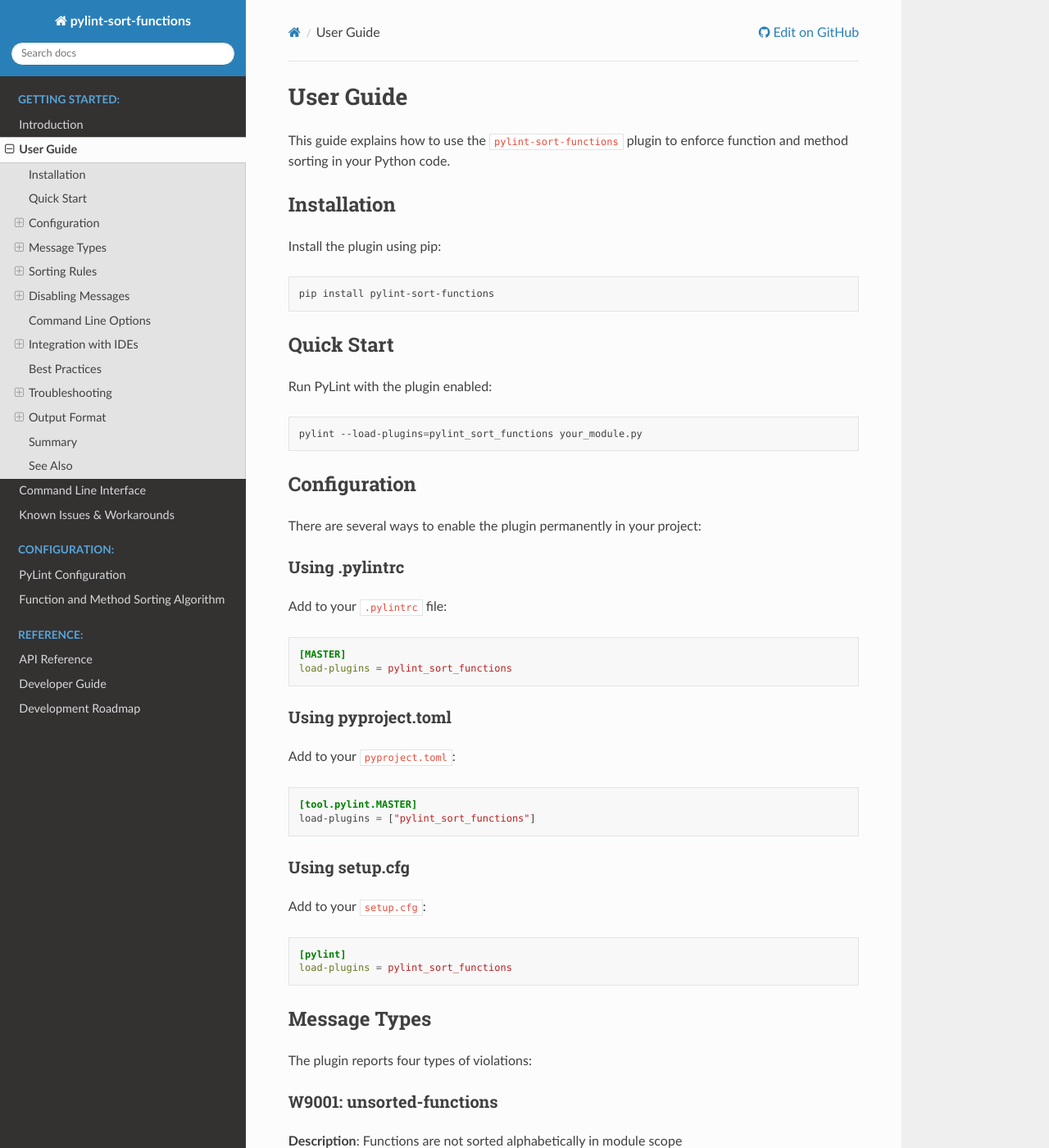
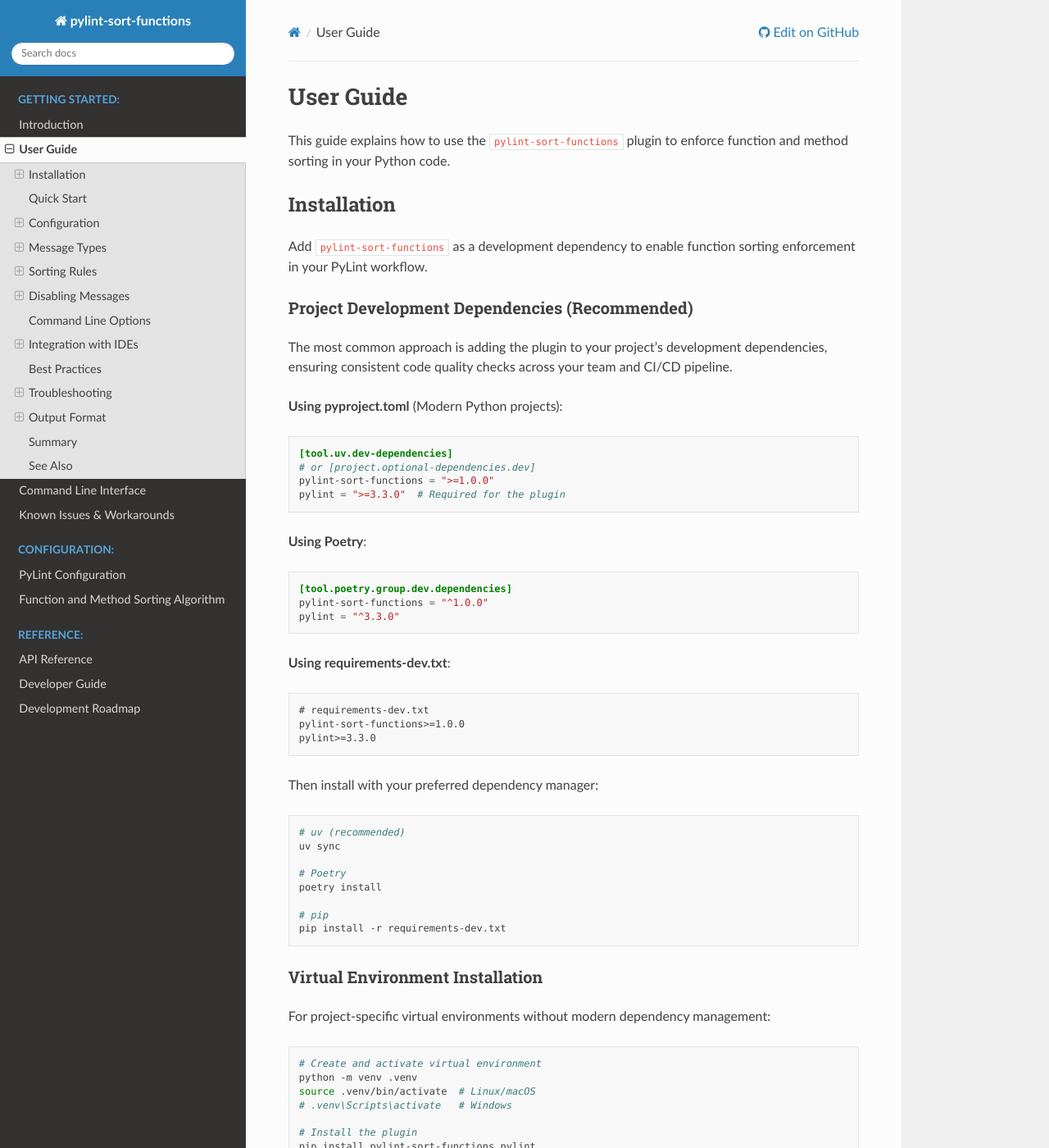
Before and after one commit to hakonhagland/pylint-sort-functions, a Sphinx documentation site: the page built from docs/usage.rst, in a window 1280 px wide and 1400 px high. Shown: the whole window at 82% size. Built offline with Sphinx 7.4.7 and the Read the Docs theme 3.1.0, drawn with Linux system fonts in a browser that asks for light colours; some of the changed text lies outside the part shown.

Commit message:
feat: modernize usage.rst installation and configuration sections
- Rewrite Installation section to lead with dev dependencies (Task #44)
  - Focus on PyLint plugin integration over CLI tool
  - Add modern dependency management (uv, Poetry, requirements-dev.txt)
  - Include CI/CD integration examples
  - Cross-reference CLI tool without duplication

- Add missing plugin configuration options (Task #45)
  - Document public-api-patterns and enable-privacy-detection
  - Provide both pyproject.toml and .pylintrc examples
  - Include configuration options reference with defaults

- Update Troubleshooting section (Task #56)
  - Fix critical PyLint version requirement (2.0+ → >=3.3.0)
  - Add Python version requirement (>=3.11)
  - Add Configuration Issues and Privacy Detection Issues sections
  - Enhance False Positives section with public API pattern examples

- Fix RST spacing issue in Best Practices section (Task #54)
  - Add proper vertical spacing between numbered items

🤖 Generated with [Claude Code](https://claude.ai/code)

Co-Authored-By: Claude <noreply@anthropic.com>

```diff
--- a/docs/usage.rst
+++ b/docs/usage.rst
@@ -6,11 +6,87 @@ This guide explains how to use the ``pylint-sort-functions`` plugin to enforce f
 Installation
 ------------
 
-Install the plugin using pip:
+Add ``pylint-sort-functions`` as a development dependency to enable function sorting enforcement in your PyLint workflow.
+
+Project Development Dependencies (Recommended)
+~~~~~~~~~~~~~~~~~~~~~~~~~~~~~~~~~~~~~~~~~~~~~~
+
+The most common approach is adding the plugin to your project's development dependencies, ensuring consistent code quality checks across your team and CI/CD pipeline.
+
+**Using pyproject.toml** (Modern Python projects):
+
+.. code-block:: toml
+
+    [tool.uv.dev-dependencies]
+    # or [project.optional-dependencies.dev]
+    pylint-sort-functions = ">=1.0.0"
+    pylint = ">=3.3.0"  # Required for the plugin
+
+**Using Poetry**:
+
+.. code-block:: toml
+
+    [tool.poetry.group.dev.dependencies]
+    pylint-sort-functions = "^1.0.0"
+    pylint = "^3.3.0"
+
+**Using requirements-dev.txt**:
+
+.. code-block:: text
+
+    # requirements-dev.txt
+    pylint-sort-functions>=1.0.0
+    pylint>=3.3.0
+
+Then install with your preferred dependency manager:
 
 .. code-block:: bash
 
-    pip install pylint-sort-functions
+    # uv (recommended)
+    uv sync
+
+    # Poetry
+    poetry install
+
+    # pip
+    pip install -r requirements-dev.txt
+
+Virtual Environment Installation
+~~~~~~~~~~~~~~~~~~~~~~~~~~~~~~~~
+
+For project-specific virtual environments without modern dependency management:
+
+.. code-block:: bash
+
+    # Create and activate virtual environment
+    python -m venv .venv
+    source .venv/bin/activate  # Linux/macOS
+    # .venv\Scripts\activate   # Windows
+
+    # Install the plugin
+    pip install pylint-sort-functions pylint
+
+CI/CD Integration
+~~~~~~~~~~~~~~~~~
+
+With development dependencies, your continuous integration automatically includes the plugin:
+
+.. code-block:: yaml
+
+    # GitHub Actions example
+    - name: Install dependencies
+      run: uv sync
+
+    - name: Run PyLint with sorting checks
+      run: uv run pylint --load-plugins=pylint_sort_functions src/
+
+Standalone Auto-Fix Tool
+~~~~~~~~~~~~~~~~~~~~~~~~~
+
+The package also includes a standalone command-line tool for automatically fixing function order. For installation and usage details, see :doc:`cli`.
+
+.. note::
+   Most users should start with the PyLint plugin integration described in this guide. The standalone CLI tool is useful for one-time fixes or integration with other tools.
 
 Quick Start
 -----------
@@ -55,6 +131,46 @@ Add to your ``setup.cfg``:
 
     [pylint]
     load-plugins = pylint_sort_functions
+
+Plugin Configuration Options
+~~~~~~~~~~~~~~~~~~~~~~~~~~~~~
+
+The plugin supports several configuration options to customize its behavior:
+
+**Using pyproject.toml** (Recommended):
+
+.. code-block:: toml
+
+    [tool.pylint.MASTER]
+    load-plugins = ["pylint_sort_functions"]
+
+    [tool.pylint.function-sort]
+    public-api-patterns = ["main", "run", "execute", "start", "stop", "setup", "teardown"]
+    enable-privacy-detection = true
+
+**Using .pylintrc**:
+
+.. code-block:: ini
+
+    [MASTER]
+    load-plugins = pylint_sort_functions
+
+    [function-sort]
+    public-api-patterns = main,run,execute,start,stop,setup,teardown
+    enable-privacy-detection = yes
+
+Configuration Options Reference
+~~~~~~~~~~~~~~~~~~~~~~~~~~~~~~~
+
+**public-api-patterns**
+    List of function names to always treat as public API. These functions will not be flagged for privacy even if only used internally. Useful for entry points and framework callbacks.
+
+    *Default*: ``["main", "run", "execute", "start", "stop", "setup", "teardown"]``
+
+**enable-privacy-detection**
+    Enable detection of functions that should be made private based on usage analysis. When enabled, the plugin analyzes cross-module imports to identify functions only used within their defining module.
+
+    *Default*: ``true``
 
 Message Types
 -------------
@@ -372,6 +488,7 @@ Best Practices
    - Disable the check for those specific functions
    - Consider using the decorator exclusion feature (future enhancement)
 
+
 3. **Test Organization**: Apply the same principles to test files for consistency:
 
    .. code-block:: python
@@ -406,7 +523,28 @@ If the plugin isn't loading, verify:
 
 1. Installation: ``pip show pylint-sort-functions``
 2. Python path: ``python -c "import pylint_sort_functions"``
-3. PyLint version: ``pylint --version`` (requires PyLint 2.0+)
+3. PyLint version: ``pylint --version`` (requires PyLint >=3.3.0)
+4. Python version: ``python --version`` (requires Python >=3.11)
+
+Configuration Issues
+~~~~~~~~~~~~~~~~~~~~
+
+If plugin configuration options aren't being recognized:
+
+1. Verify configuration section name: ``[tool.pylint.function-sort]``
+2. Check option names: ``public-api-patterns``, ``enable-privacy-detection``
+3. Restart your IDE/editor after configuration changes
+4. Test configuration: ``pylint --help`` should show plugin options
+
+Privacy Detection Issues
+~~~~~~~~~~~~~~~~~~~~~~~~~
+
+If ``function-should-be-private`` messages aren't appearing:
+
+1. Verify privacy detection is enabled: ``enable-privacy-detection=y``
+2. Check that files are part of a Python project with project markers (pyproject.toml, setup.py, etc.)
+3. Ensure functions aren't in test files (automatically excluded)
+4. Verify functions aren't matching public API patterns
 
 False Positives
 ~~~~~~~~~~~~~~~
@@ -415,7 +553,14 @@ If you get false positives for ``function-should-be-private``:
 
 1. Ensure your ``__init__.py`` files properly export public APIs
 2. The detection is conservative and won't flag functions used across modules
-3. Use inline disables for legitimate cases
+3. Configure public API patterns if you have custom entry points:
+
+   .. code-block:: ini
+
+       [tool.pylint.function-sort]
+       public-api-patterns = ["main", "run", "setup", "custom_entry"]
+
+4. Use inline disables for legitimate cases: ``# pylint: disable=function-should-be-private``
 
 Performance Issues
 ~~~~~~~~~~~~~~~~~~
```
